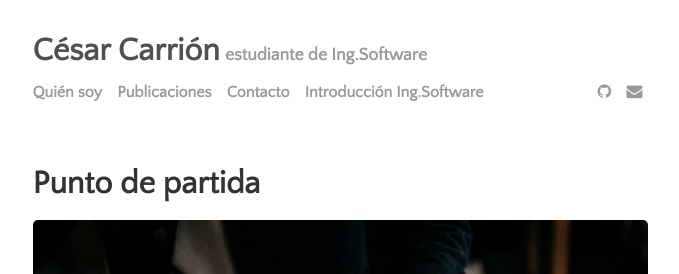
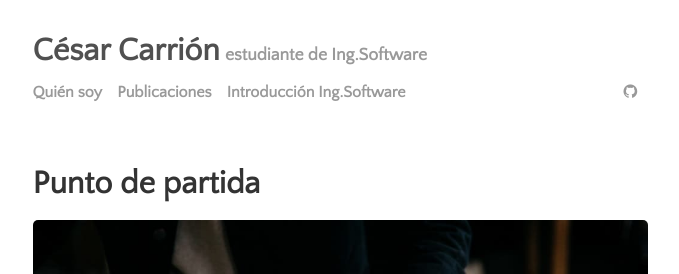
Before and after one commit to CesarFCL/CesarCarrion, a Jekyll site: the page built from index.html, in a window 1280 px wide and 900 px high. Shown: the top 274 px of the window, without its empty margins (300-979 px from the left). Built offline with Jekyll 4.4.1, drawn with Linux system fonts in a browser that asks for light colours; the list of posts is cut into pages by our own code.

Commit message:
Modificación 2.1
Modificación 2.1

```diff
--- a/_data/settings.yml
+++ b/_data/settings.yml
@@ -1,7 +1,7 @@
 # Change 'comments' to true for Disqus comments
 disqus:
   comments: true
-  disqus_shortname: 'https-cesarfcl-github-io-miblogv3'
+  disqus_shortname: 'https-cesarfcl-github-io'
 
 # If you are not using Google Analytics, please change 'google-ID' to an empty string
 # google-ID: 'UA-112060364-1'
@@ -9,7 +9,7 @@ disqus:
 menu:
 - {name: 'Quién soy', path: 'menu', url: 'about.html'}
 - {name: 'Publicaciones', path: 'menu', url: 'writing.html'}
-- {name: 'Contacto', path: 'menu', url: 'contact.html'}
+#- {name: 'Contacto', path: 'menu', url: 'contact.html'}
 - {name: 'Introducción Ing.Software', path: 'menu', url: 'IntSof.html'}
 
 # Available social icons are powered by Font Awesome, so you can use any icon that they offer
@@ -17,7 +17,7 @@ social:
 - {icon: 'github', link: 'https://github.com/CesarFCL'}
 #- {icon: 'twitter', link: ''}
 #- {icon: 'linkedin', link: ''}
-- {icon: 'envelope', link: 'cesar6260@gmail.com'}
+- {icon: 'stackoverflow', link: 'https://es.stackoverflow.com/users/148812/c%c3%a9sar-carri%c3%b3n'}
 #- {icon: 'rss-square', link: '/feed.xml'}
 # - {icon: 'rss-square', link: '/rss-feed.xml'}
 
```
